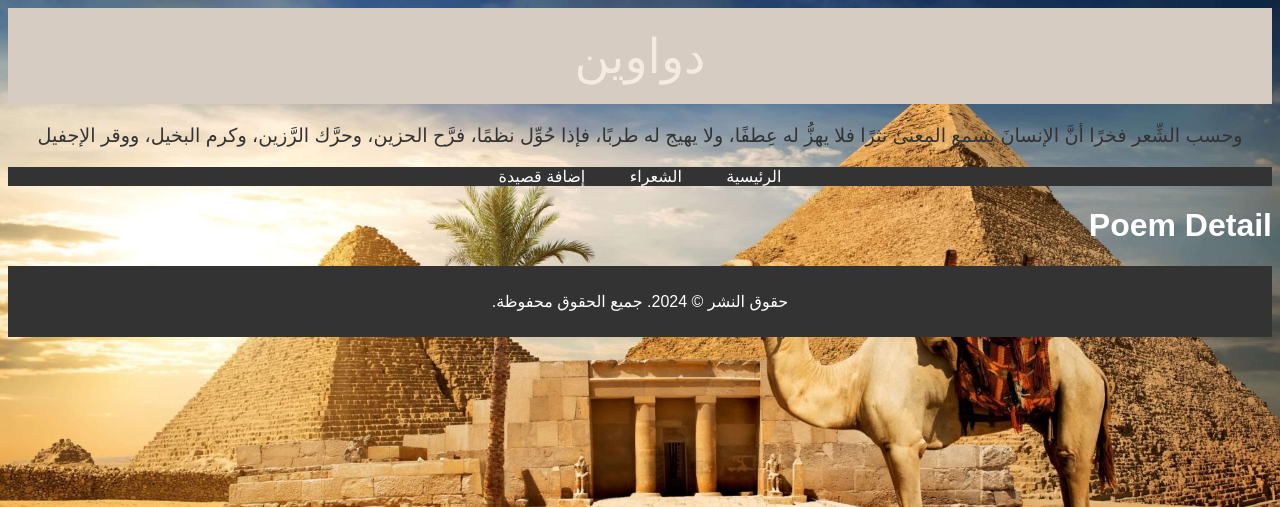
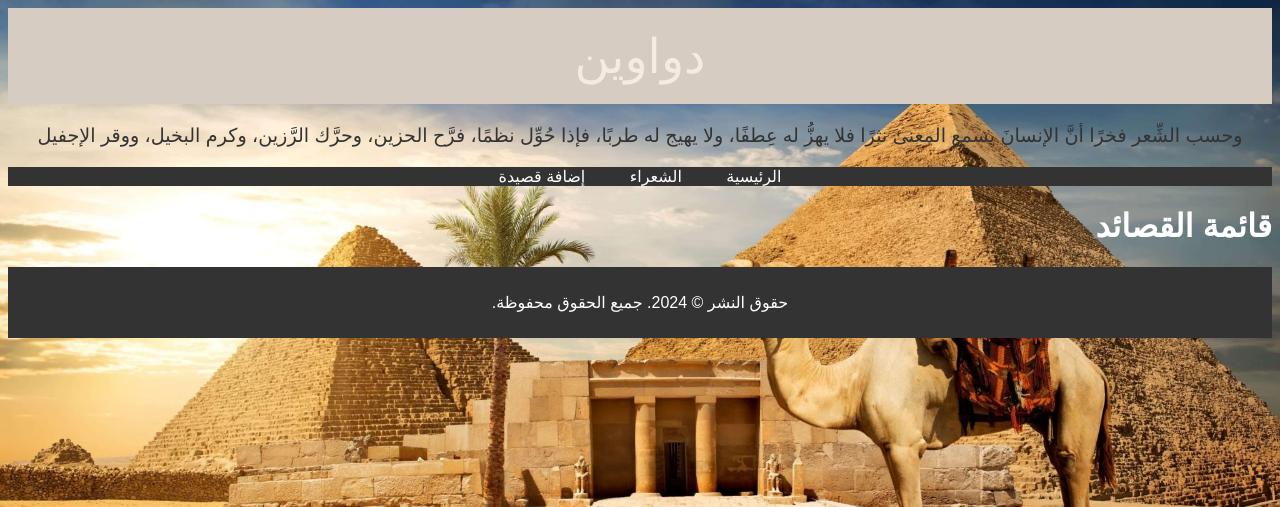
Before and after one commit to ShhdHazzaa/poet-WA, a Django app: page / in a window 1280 px wide. Shown: the top 507 px of the page. Run offline with Django 5.2, Linux system fonts and the light colour scheme.

Commit message:
Update poem_list.html

```diff
--- a/my_app/apps/templates/bookmodule/poem_list.html
+++ b/my_app/apps/templates/bookmodule/poem_list.html
@@ -1,11 +1,12 @@
-<!-- poem_detail.html -->
 {% extends 'base.html' %}
 
-{% block title %}Poem Detail{% endblock %}
+{% block title %}قائمة القصائد{% endblock %}
 
 {% block content %}
-<h1>Poem Detail</h1>
-<div>
-    <!-- Add your poem detail content here -->
-</div>
+<h1>قائمة القصائد</h1>
+<ul>
+    {% for poem in poems %}
+    <li><a href="{% url 'poem_detail' poem.id %}">{{ poem.title }}</a></li>
+    {% endfor %}
+</ul>
 {% endblock %}
```
